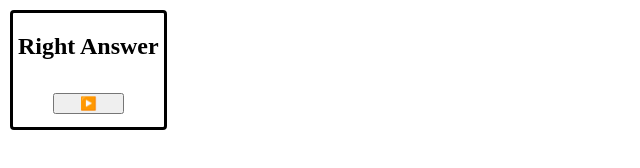
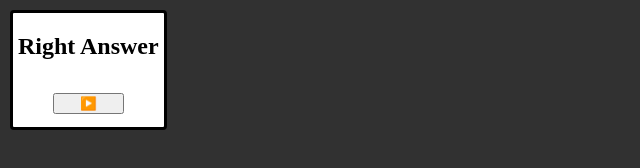
Before and after one commit to hasangha04/Soundboards, a plain HTML site: page index.html in a window 1280 px wide. Shown: the whole page, without its empty margins (0-640 px from the left). Drawn offline with Linux system fonts and the light colour scheme.

Commit message:
changed background color

```diff
--- a/button.css
+++ b/button.css
@@ -1,5 +1,6 @@
 .sound {
   border: 3.5px solid black;
+  background-color: white;
   border-radius: 4px;
   margin: 2px;
   display: inline-block;
@@ -12,6 +13,10 @@
 button{
   margin: 1em;
   width: 50%;
+}
+
+body {
+  background-color: #313131;
 }
 
 /* #sound-button {
```
